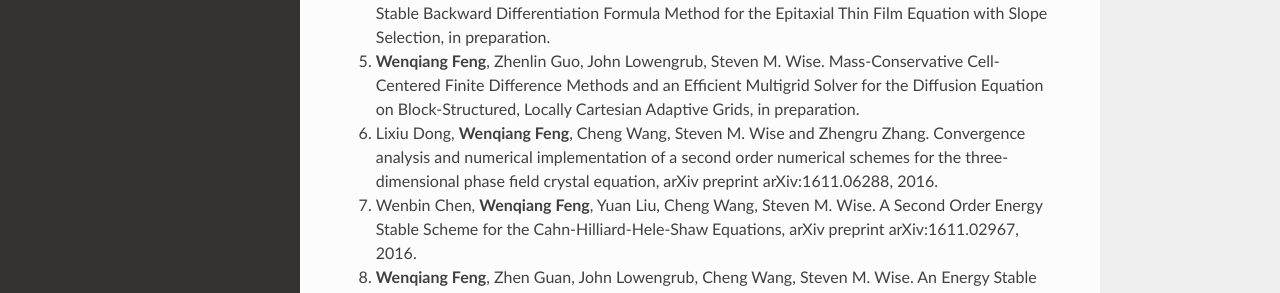
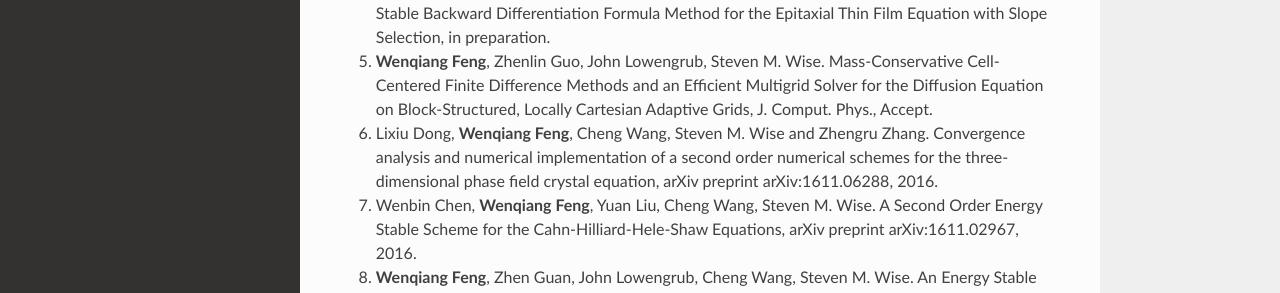
Before and after one commit to runawayhorse001/wfeng1, a Sphinx documentation site: the page built from doc/publications.rst, in a window 1280 px wide and 900 px high. Shown: the part 454-747 px from the top of the window. Built offline with Sphinx 7.4.7 and the Read the Docs theme 2.0.0, drawn with Linux system fonts in a browser that asks for light colours; formulas are drawn with MathJax 3.

Commit message:
update publications

```diff
--- a/doc/publications.rst
+++ b/doc/publications.rst
@@ -18,7 +18,7 @@ Journal papers
 
 #. **Wenqiang Feng**, Cheng Wang, Steven M. Wise and Zhengru Zhang. A Second-Order Energy Stable Backward Differentiation Formula Method for the Epitaxial Thin Film Equation with Slope Selection, in preparation.
 
-#. **Wenqiang Feng**, Zhenlin Guo, John Lowengrub, Steven M. Wise. Mass-Conservative Cell-Centered Finite Difference Methods and an Efficient Multigrid Solver for the Diffusion Equation on Block-Structured, Locally Cartesian Adaptive Grids, in preparation.
+#. **Wenqiang Feng**, Zhenlin Guo, John Lowengrub, Steven M. Wise. Mass-Conservative Cell-Centered Finite Difference Methods and an Efficient Multigrid Solver for the Diffusion Equation on Block-Structured, Locally Cartesian Adaptive Grids, J. Comput. Phys., Accept.
 
 #. Lixiu Dong, **Wenqiang Feng**, Cheng Wang, Steven M. Wise and Zhengru Zhang. Convergence analysis and numerical implementation of a second order numerical schemes for the three-dimensional phase field crystal equation, arXiv preprint arXiv:1611.06288, 2016.
 
```
